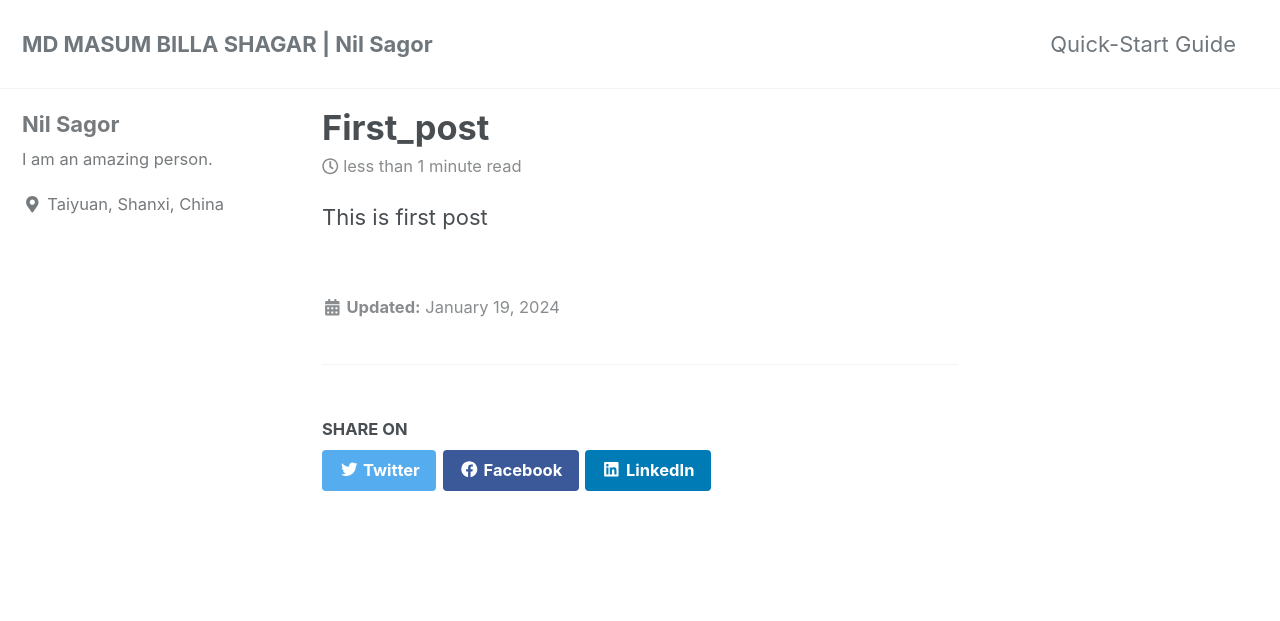
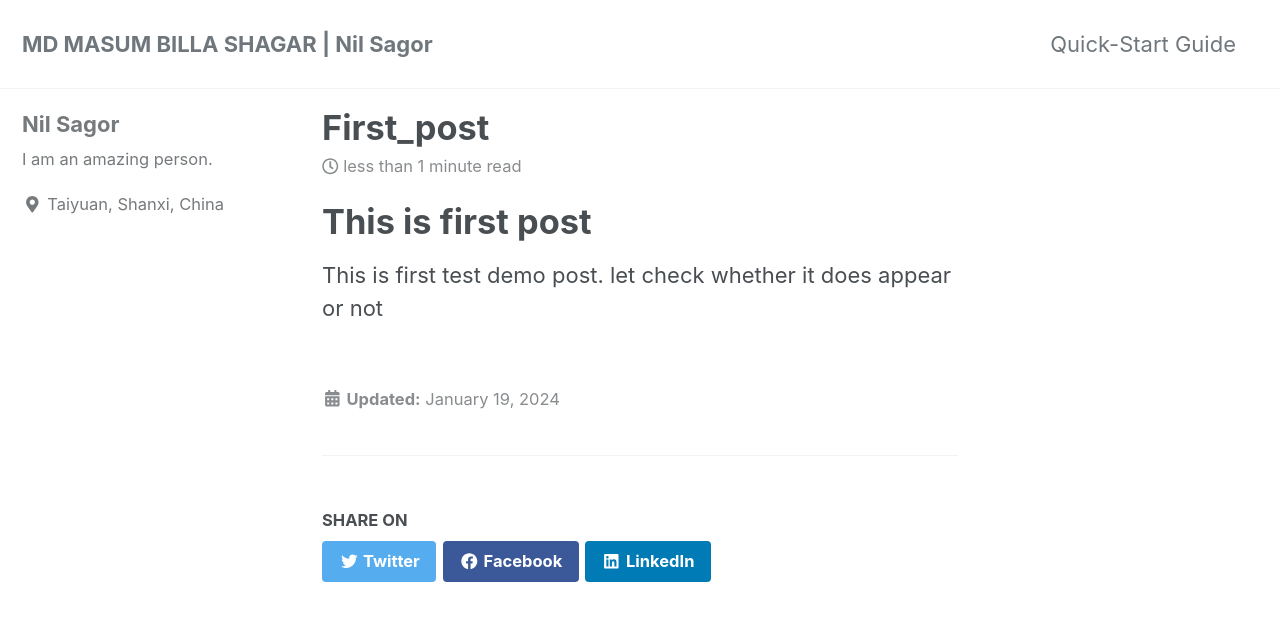
Before and after one commit to NilSagor/nilsagor.github.io, a Jekyll site: the page built from _posts/2024-01-19-first_post.md, in a window 1280 px wide and 900 px high. Shown: the top 621 px of the window. Built offline with Jekyll 4.4.1, drawn with Linux system fonts in a browser that asks for light colours; cached includes are drawn as plain includes; nearby versions of some CDN libraries.

Commit message:
check visibility

```diff
--- a/_posts/2024-01-19-first_post.md
+++ b/_posts/2024-01-19-first_post.md
@@ -1 +1,4 @@
-This is first post
+# This is first post
+
+This is first test demo post.
+let check whether it does appear or not
```
